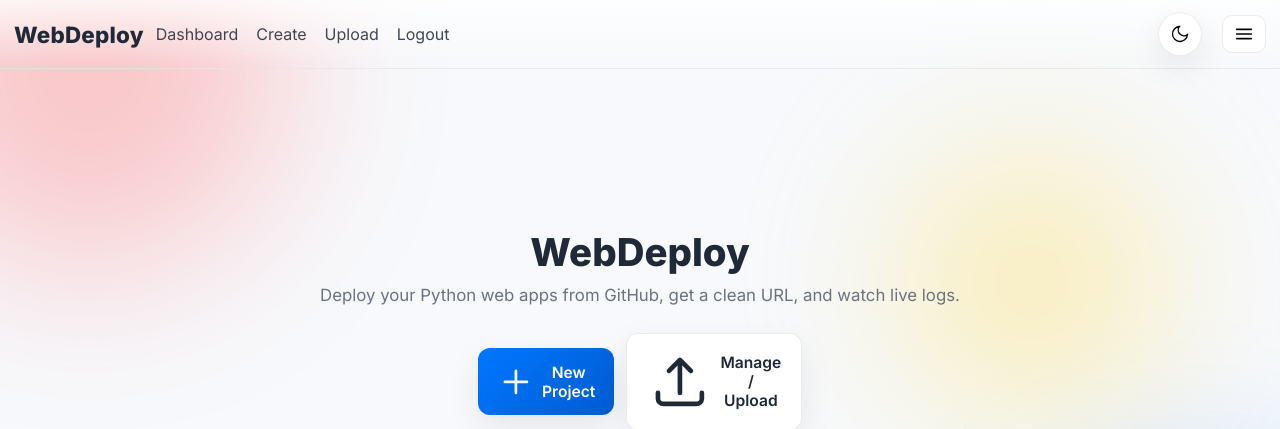
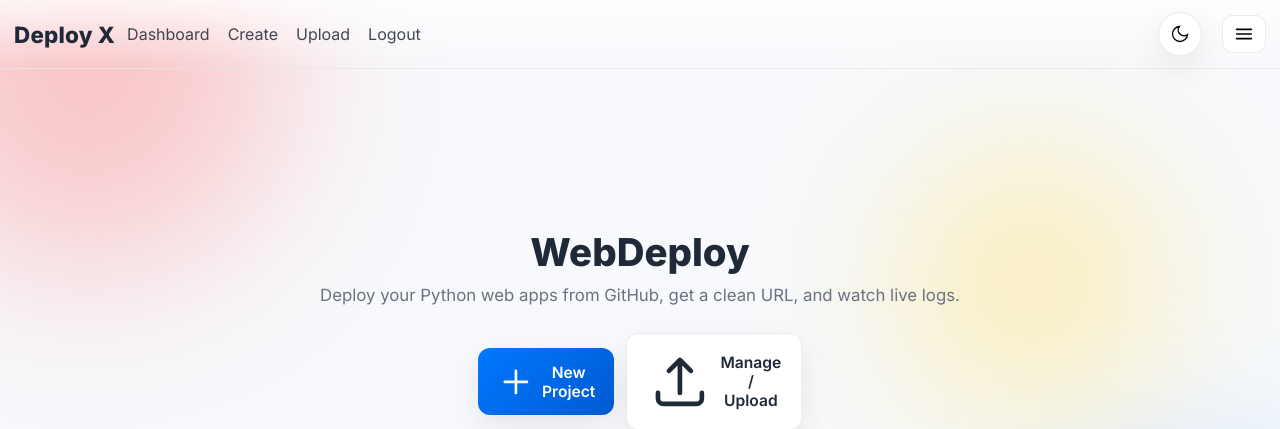
Before and after one commit to d0x-dev/DeployX, a Flask app: page / in a window 1280 px wide. Shown: the top 429 px of the page. Run offline with Flask 3, Linux system fonts and the light colour scheme; the visitor is signed in with stand-in values (Sample User, id 1).

Commit message:
Update base.html

```diff
--- a/templates/base.html
+++ b/templates/base.html
@@ -3,7 +3,7 @@
 <head>
   <meta charset="utf-8">
   <meta name="viewport" content="width=device-width,initial-scale=1,viewport-fit=cover,user-scalable=yes">
-  <title>{% block title %}WebDeploy{% endblock %}</title>
+  <title>{% block title %}Deploy X{% endblock %}</title>
 
   <link rel="preconnect" href="https://fonts.googleapis.com">
   <link href="https://fonts.googleapis.com/css2?family=Inter:wght@400;600;700;800&display=swap" rel="stylesheet">
@@ -36,7 +36,7 @@
   .page{min-height:calc(100dvh - 64px); padding:var(--section) 0}
   @media (max-width:768px){ :root{--section:3rem}; .page{padding:2.5rem 0} }
 
-  /* Blobs */
+  /* 24/7 perpetual animated blobs */
   .blobs{position:fixed; inset:0; pointer-events:none; z-index:-1; overflow:hidden}
   .blob{position:absolute; border-radius:50%; filter:blur(80px); opacity:.35; animation:float 14s infinite alternate ease-in-out}
   .blob.one{width:380px;height:380px; top:-100px; left:-120px; background:#ff6b6b; animation-delay:0s}
@@ -124,7 +124,7 @@
 </head>
 <body>
 
-  <!-- Blurred blobs -->
+  <!-- 24/7 animated blobs -->
   <div class="blobs" aria-hidden="true">
     <div class="blob one"></div>
     <div class="blob two"></div>
@@ -133,7 +133,7 @@
 
   <!-- Header -->
   <header class="appbar">
-    <a class="brand" href="{{ url_for('dashboard') }}">WebDeploy</a>
+    <a class="brand" href="{{ url_for('dashboard') }}">Deploy X</a>
 
     <nav class="nav" aria-label="Primary">
       {% if session.get('user') %}
```
